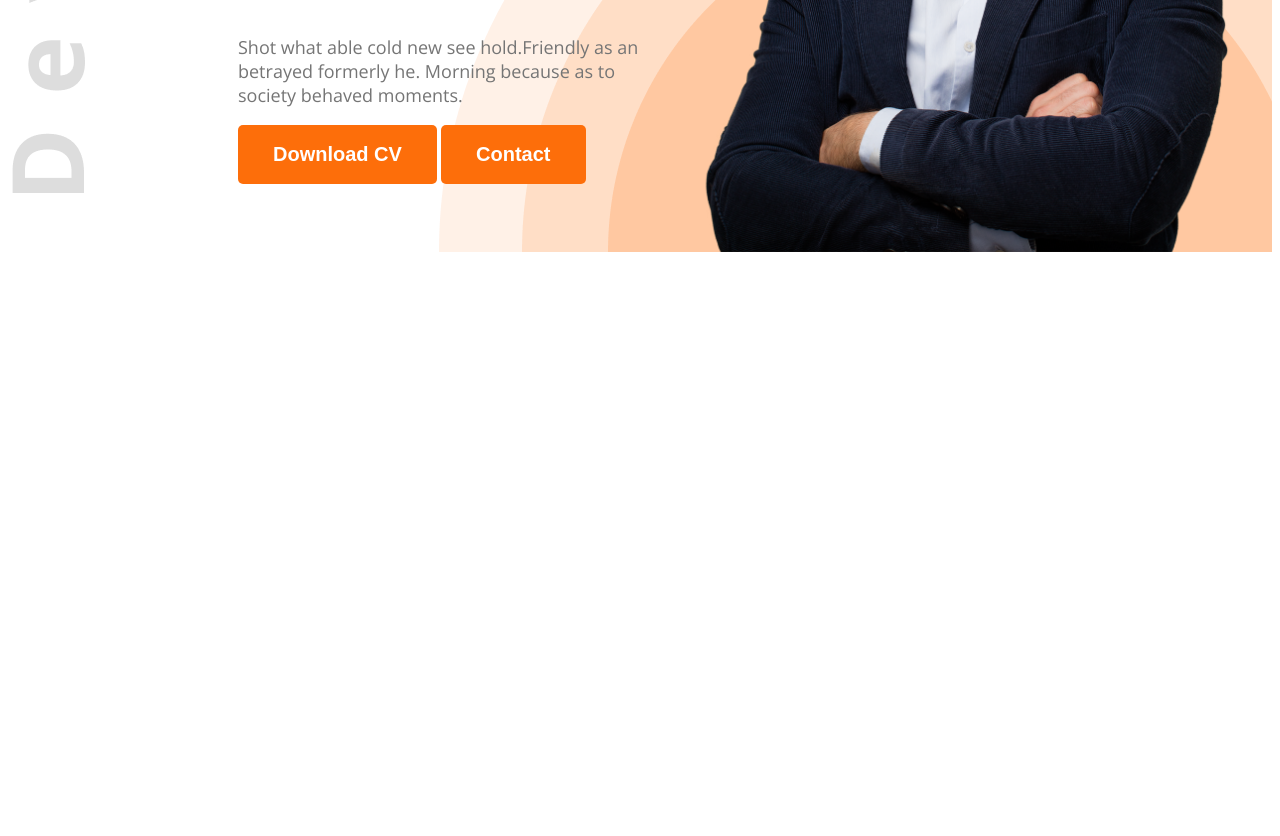
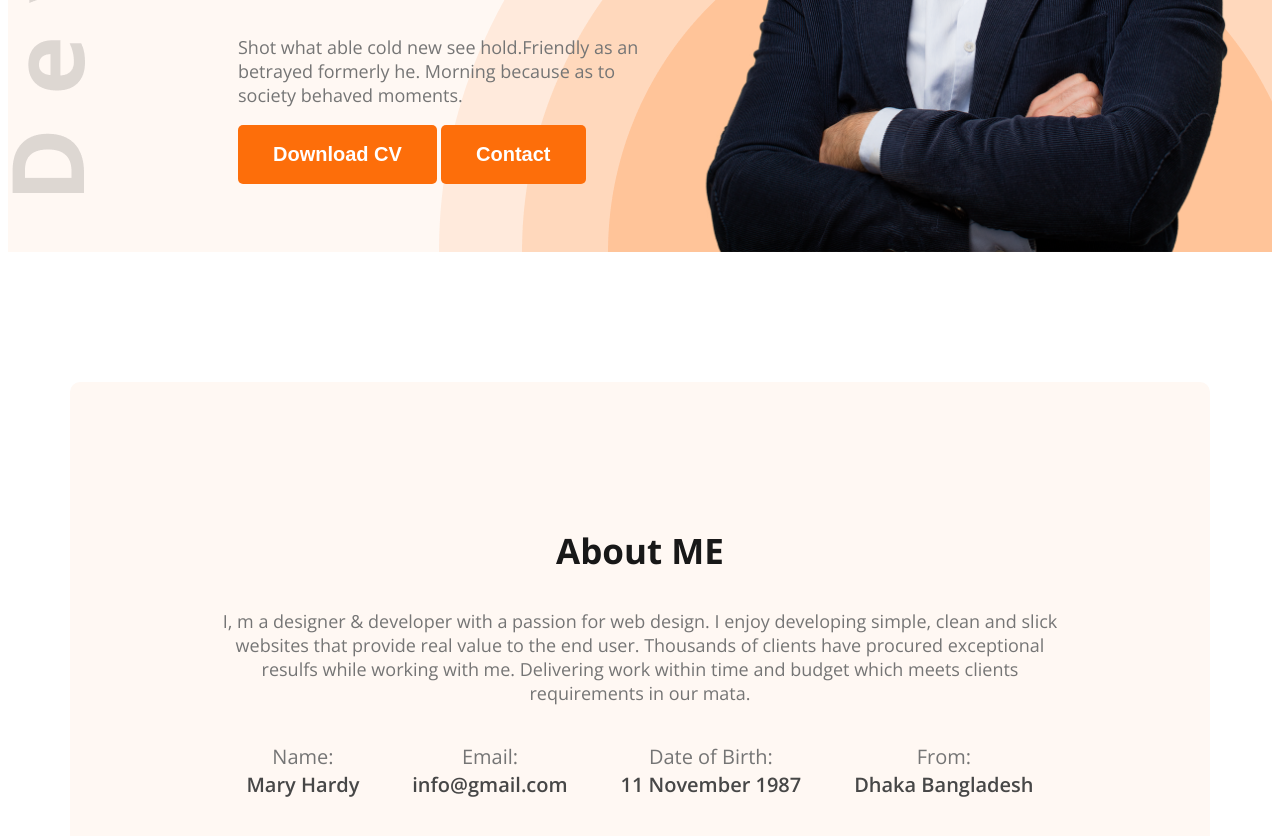
Before and after one commit to aabdullaalmamun/web-dev-portfolio, a plain HTML site: page index.html in a window 1280 px wide. Shown: the part 578-1414 px from the top of the page. Before the commit the page ends 838 px from the top, so only its background shows below. Drawn offline with nearby package versions, Linux system fonts and the light colour scheme; a web font is replaced by a local one.

Commit message:
about section

```diff
--- a/index.html
+++ b/index.html
@@ -11,7 +11,7 @@
 <link rel="stylesheet" href="style.css">
 </head>
 <body class="open-sans-normalfornt">
-    <header class="header">
+    <header class="header secondary-bg">
 
       <nav >
         <h3 class="nav-title">Ma<span class="text-primary">r</span>y</h3>
@@ -35,7 +35,28 @@
       </div>
     </header>
     <main>
-
+    <section class="about secondary-bg">
+        <h3 class="section-title">About ME</h3>
+        <p class="section-description">I, m a designer & developer with a passion for web design. I enjoy developing simple, clean and slick websites that provide real value to the end user. Thousands of clients have procured exceptional resulfs while working with me. Delivering work within time and budget which meets clients requirements in our mata.</p>
+        <div class="about-items">
+            <div class="about-item">
+                <p class="about-item-title">Name:</p>
+                <p class="about-item-description">Mary Hardy</p>
+            </div>
+            <div class="about-item">
+                <p class="about-item-title">Email:</p>
+                <p class="about-item-description">info@gmail.com</p>
+            </div>
+            <div class="about-item">
+                <p class="about-item-title">Date of Birth:</p>
+                <p class="about-item-description">11 November 1987</p>
+            </div>
+            <div class="about-item">
+                <p class="about-item-title">From:</p>
+                <p class="about-item-description">Dhaka Bangladesh</p>
+            </div>
+        </div>
+    </section>
     </main>
     <footer>
 
--- a/style.css
+++ b/style.css
@@ -6,6 +6,9 @@
       "wdth" 100;
   }
   /* shared css */
+  .secondary-bg{
+    background-color: #FFF8F3;
+  }
   .text-primary{
       color: #FD6E0A;
   }
@@ -20,6 +23,16 @@
       border-radius: 5px;
       font-size: 20px;
       border: none;
+  }
+  .section-title{
+    font-size: 35px;
+    font-weight: bold;
+    color: #181818;
+
+  }
+  .section-description{
+    color: #757575;
+    font-size: 18px;
   }
   /* Nav style */
           nav{
@@ -46,18 +59,19 @@
               font-size: 20px;
 
           }
-          /* header */
+ /* header */
           .header{
             background-image: url(./portfolio-resources-main/images/developer.png),url(./portfolio-resources-main/images/header_bg.png);
             background-repeat: no-repeat;
             background-position: top left, bottom right;
           }
 
-          /* banner-styles */
+ /* banner-styles */
           .banner{
             display: flex;
             justify-content: space-between;
             margin: 0 35px 0 230px;
+
           }
           .banner-content{
             max-width: 585px;
@@ -81,3 +95,32 @@
           .banner-picture{
             width: 580px;
           }
+/* main styles */
+          main{
+            max-width: 1140px;
+            margin: 0 auto;
+
+          }
+
+/* About styles */
+          .about{
+            border-radius: 10px;
+            padding: 110px 150px;
+            text-align: center;
+            margin-top: 130px;
+          }
+          .about-items{
+            display: flex;
+            justify-content: space-around;
+          }
+          .about-item-title{
+            font-size: 20px;
+            color: #757575;
+            margin-bottom: 0;
+          }
+          .about-item-description{
+            margin-top: 1px;
+            font-weight: 600;
+            font-size: 20px;
+            color: #474747;
+          }
```
